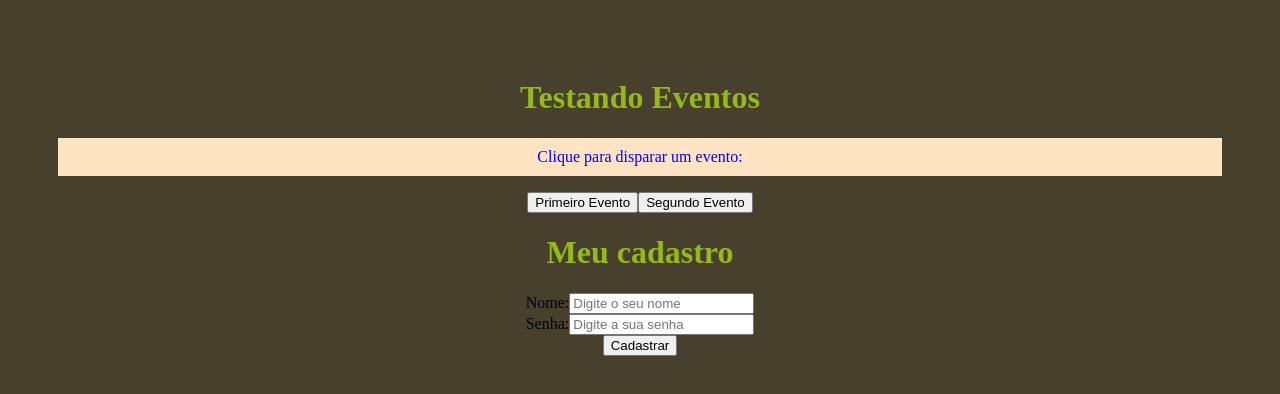
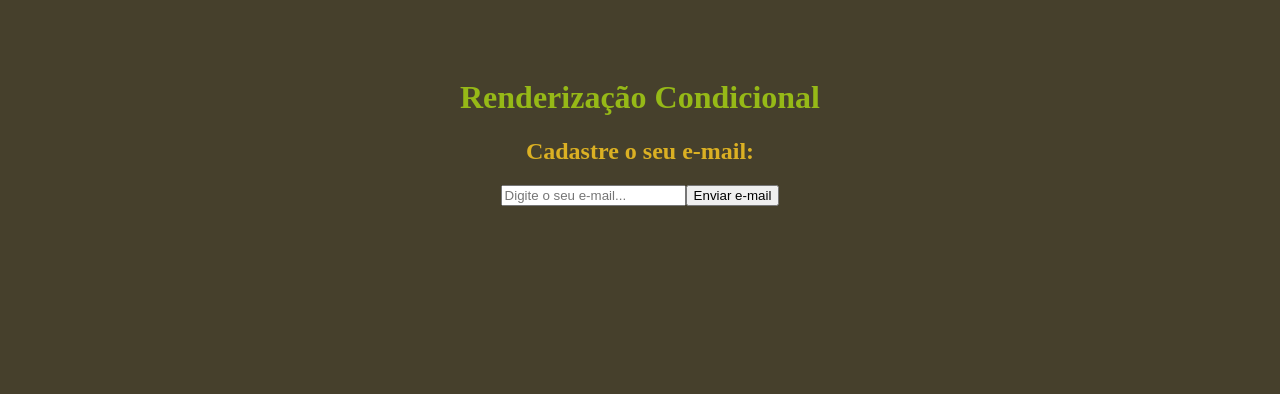
Before and after one commit to marcosCappelli/reactcurso, a React (Create React App) app in the folder reactcosts/: page / in a window 1280 px wide. Shown: the top 394 px of the page. Built offline with nearby package versions, Linux system fonts and the light colour scheme.

Commit message:
renderização condicional

```diff
--- a/reactcosts/src/App.js
+++ b/reactcosts/src/App.js
@@ -1,5 +1,19 @@
+import './App.css';
+import Condicional from './components/Condicional';
+
+function App() {
+  return (
+      <div className="App">
+        <h1>Renderização Condicional</h1>
+        <Condicional />
+      </div>
+  )
+}
+
+export default App
+
+/*
 import HelloWorld from './components/HelloWorld';
-import './App.css';
 import Pessoa from './components/Pessoa';
 import SayMyName from './components/SayMyName';
 import Frase from './components/Frase';
@@ -18,6 +32,7 @@ function App() {
       <Form />
    </div>
   )
+  */
   /*
   return (
     <div className="App">
@@ -39,6 +54,8 @@ function App() {
     </div>
   )
   */
+ /*
 }
 
 export default App;
+*/
--- /dev/null
+++ b/reactcosts/src/components/Condicional.js
@@ -0,0 +1,39 @@
+
+import { useState } from 'react'
+
+function Condicional() {
+    const [email, setEmail] = useState()
+    const [userEmail, setUserEmail] = useState()
+
+    function enviarEmail(e) {
+        e.preventDefault()
+        setUserEmail(email)
+    }
+
+    function limparEmail() {
+        setUserEmail("")
+    }
+
+    return (
+       <div>
+        <h2>Cadastre o seu e-mail:</h2>
+        <form>
+            <input type="email" placeholder="Digite o seu e-mail..."
+            onChange={(e) => setEmail(e.target.value)}
+             />
+            <button type="submit" onClick={enviarEmail}>
+                Enviar e-mail
+            </button>
+            {userEmail && (
+                <div>
+                    <p>O e-mail do usuário é: {userEmail}</p>
+                    <button onClick={limparEmail}>Limpar e-mail</button>
+                </div>
+            )}
+
+        </form>
+    </div>
+    )
+}
+
+export default Condicional
```
